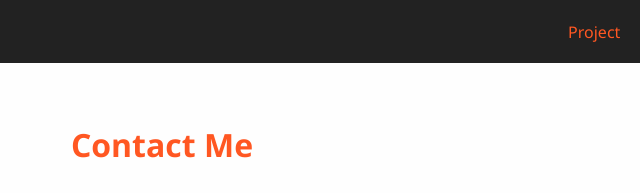
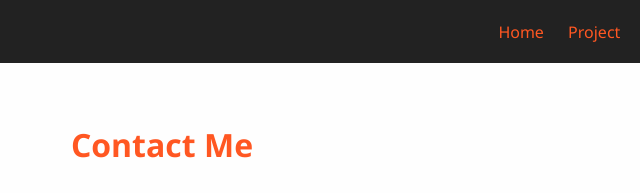
Before and after one commit to SauravSngh01/SauravSngh01.github.io, a plain HTML site: page contact.html in a window 1280 px wide. Shown: the top 193 px of the page, 478-1118 px from the left. Drawn offline with Linux system fonts and the light colour scheme.

Commit message:
Update contact.html

```diff
--- a/contact.html
+++ b/contact.html
@@ -132,6 +132,7 @@
   <header>
     <h1>SAURAV SINGH</h1>
     <nav>
+      <a href="index.html">Home</a>
       <a href="project.html">Project</a>
       <a href="about.html">About</a>
       <a href="contact.html">Contact</a>
```
